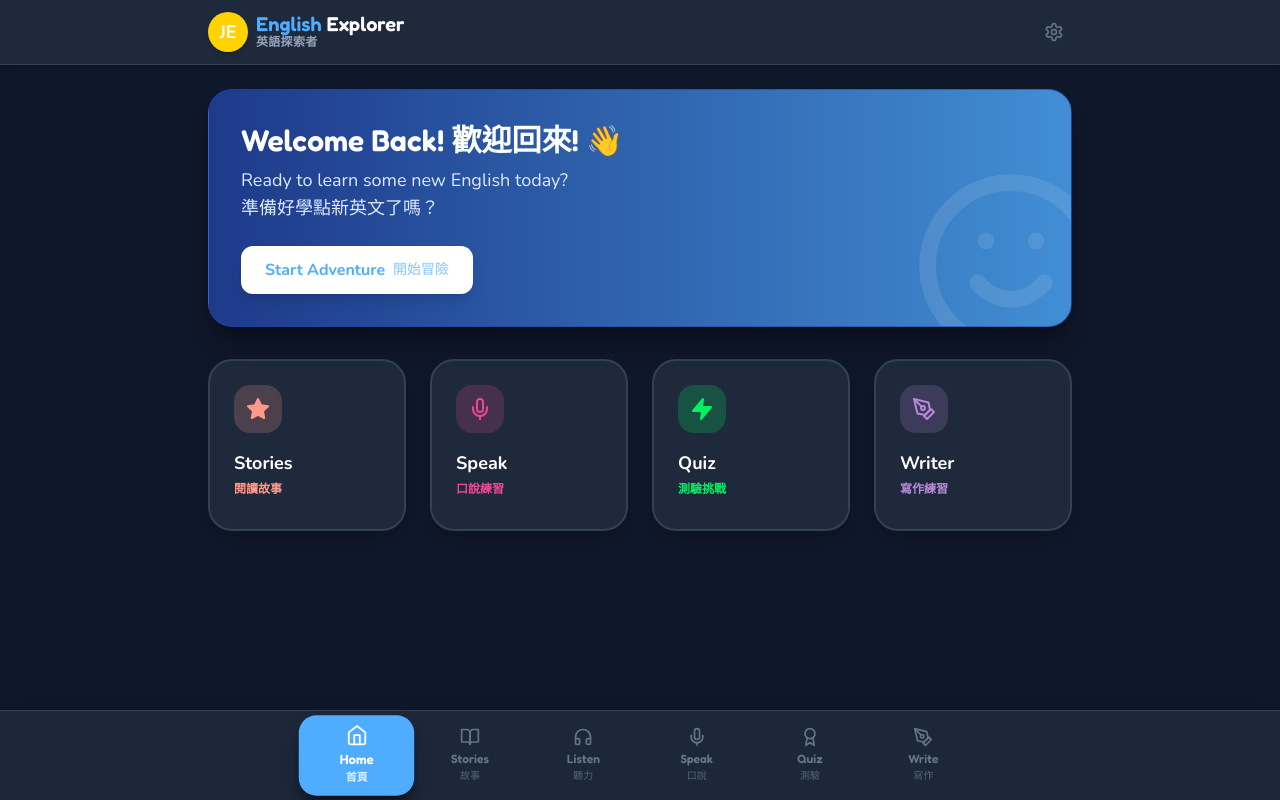
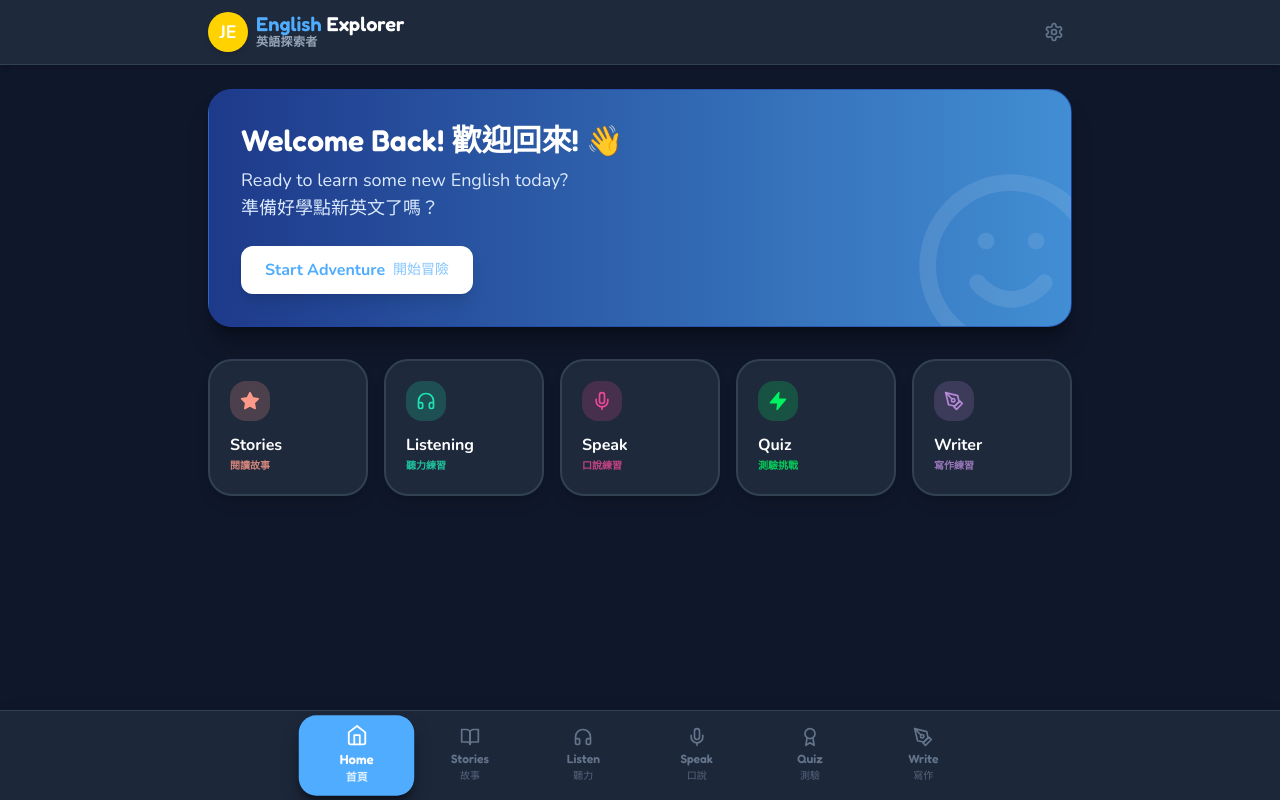
Before and after one commit to MMLL168/junior-english-explorer, a React (Vite) app: page / in a window 1280 px wide. Built offline with nearby package versions, Linux system fonts and the light colour scheme; no server answers.

Commit message:
Add ListeningLab component and update layout

```diff
--- a/App.tsx
+++ b/App.tsx
@@ -4,10 +4,11 @@ import { StoryMode } from './components/StoryMode';
 import { QuizArena } from './components/QuizArena';
 import { WritingLab } from './components/WritingLab';
 import { SpeakingDojo } from './components/SpeakingDojo';
+import { ListeningLab } from './components/ListeningLab';
 import { ApiKeySetup } from './components/ApiKeySetup';
 import { hasValidKey } from './services/geminiService';
 import { AppView } from './types';
-import { Smile, Star, Zap, Mic, PenTool } from 'lucide-react';
+import { Smile, Star, Zap, Mic, PenTool, Headphones } from 'lucide-react';
 
 const Dashboard: React.FC<{ onChangeView: (view: AppView) => void }> = ({ onChangeView }) => (
   <div className="space-y-8 animate-fade-in pb-20">
@@ -28,37 +29,45 @@ const Dashboard: React.FC<{ onChangeView: (view: AppView) => void }> = ({ onChan
         </div>
     </div>
 
-    <div className="grid grid-cols-2 md:grid-cols-4 gap-4 md:gap-6">
-        <button onClick={() => onChangeView(AppView.STORY)} className="bg-slate-800 p-6 rounded-3xl shadow-lg border-2 border-slate-700 hover:border-brand-orange hover:bg-slate-750 group transition-all text-left">
-            <div className="w-12 h-12 bg-brand-orange/20 text-brand-orange rounded-2xl flex items-center justify-center mb-4 group-hover:scale-110 transition-transform">
-                <Star size={24} fill="currentColor" />
+    <div className="grid grid-cols-2 md:grid-cols-3 lg:grid-cols-5 gap-4 md:gap-4">
+        <button onClick={() => onChangeView(AppView.STORY)} className="bg-slate-800 p-5 rounded-3xl shadow-lg border-2 border-slate-700 hover:border-brand-orange hover:bg-slate-750 group transition-all text-left">
+            <div className="w-10 h-10 bg-brand-orange/20 text-brand-orange rounded-2xl flex items-center justify-center mb-3 group-hover:scale-110 transition-transform">
+                <Star size={20} fill="currentColor" />
             </div>
-            <h3 className="text-lg font-bold text-white mb-1">Stories</h3>
-            <h4 className="text-brand-orange font-bold text-xs mb-2">閱讀故事</h4>
+            <h3 className="text-base font-bold text-white mb-0.5">Stories</h3>
+            <h4 className="text-brand-orange font-bold text-[10px] opacity-80">閱讀故事</h4>
         </button>
 
-        <button onClick={() => onChangeView(AppView.SPEAKING)} className="bg-slate-800 p-6 rounded-3xl shadow-lg border-2 border-slate-700 hover:border-pink-500 hover:bg-slate-750 group transition-all text-left">
-            <div className="w-12 h-12 bg-pink-500/20 text-pink-500 rounded-2xl flex items-center justify-center mb-4 group-hover:scale-110 transition-transform">
-                <Mic size={24} />
+        <button onClick={() => onChangeView(AppView.LISTENING)} className="bg-slate-800 p-5 rounded-3xl shadow-lg border-2 border-slate-700 hover:border-brand-teal hover:bg-slate-750 group transition-all text-left">
+            <div className="w-10 h-10 bg-brand-teal/20 text-brand-teal rounded-2xl flex items-center justify-center mb-3 group-hover:scale-110 transition-transform">
+                <Headphones size={20} />
             </div>
-            <h3 className="text-lg font-bold text-white mb-1">Speak</h3>
-            <h4 className="text-pink-500 font-bold text-xs mb-2">口說練習</h4>
+            <h3 className="text-base font-bold text-white mb-0.5">Listening</h3>
+            <h4 className="text-brand-teal font-bold text-[10px] opacity-80">聽力練習</h4>
         </button>
 
-        <button onClick={() => onChangeView(AppView.QUIZ)} className="bg-slate-800 p-6 rounded-3xl shadow-lg border-2 border-slate-700 hover:border-brand-green hover:bg-slate-750 group transition-all text-left">
-            <div className="w-12 h-12 bg-brand-green/20 text-brand-green rounded-2xl flex items-center justify-center mb-4 group-hover:scale-110 transition-transform">
-                <Zap size={24} fill="currentColor" />
+        <button onClick={() => onChangeView(AppView.SPEAKING)} className="bg-slate-800 p-5 rounded-3xl shadow-lg border-2 border-slate-700 hover:border-pink-500 hover:bg-slate-750 group transition-all text-left">
+            <div className="w-10 h-10 bg-pink-500/20 text-pink-500 rounded-2xl flex items-center justify-center mb-3 group-hover:scale-110 transition-transform">
+                <Mic size={20} />
             </div>
-            <h3 className="text-lg font-bold text-white mb-1">Quiz</h3>
-            <h4 className="text-brand-green font-bold text-xs mb-2">測驗挑戰</h4>
+            <h3 className="text-base font-bold text-white mb-0.5">Speak</h3>
+            <h4 className="text-pink-500 font-bold text-[10px] opacity-80">口說練習</h4>
         </button>
 
-        <button onClick={() => onChangeView(AppView.WRITING)} className="bg-slate-800 p-6 rounded-3xl shadow-lg border-2 border-slate-700 hover:border-brand-purple hover:bg-slate-750 group transition-all text-left">
-            <div className="w-12 h-12 bg-brand-purple/20 text-brand-purple rounded-2xl flex items-center justify-center mb-4 group-hover:scale-110 transition-transform">
-                <PenTool size={24} />
+        <button onClick={() => onChangeView(AppView.QUIZ)} className="bg-slate-800 p-5 rounded-3xl shadow-lg border-2 border-slate-700 hover:border-brand-green hover:bg-slate-750 group transition-all text-left">
+            <div className="w-10 h-10 bg-brand-green/20 text-brand-green rounded-2xl flex items-center justify-center mb-3 group-hover:scale-110 transition-transform">
+                <Zap size={20} fill="currentColor" />
             </div>
-            <h3 className="text-lg font-bold text-white mb-1">Writer</h3>
-            <h4 className="text-brand-purple font-bold text-xs mb-2">寫作練習</h4>
+            <h3 className="text-base font-bold text-white mb-0.5">Quiz</h3>
+            <h4 className="text-brand-green font-bold text-[10px] opacity-80">測驗挑戰</h4>
+        </button>
+
+        <button onClick={() => onChangeView(AppView.WRITING)} className="bg-slate-800 p-5 rounded-3xl shadow-lg border-2 border-slate-700 hover:border-brand-purple hover:bg-slate-750 group transition-all text-left">
+            <div className="w-10 h-10 bg-brand-purple/20 text-brand-purple rounded-2xl flex items-center justify-center mb-3 group-hover:scale-110 transition-transform">
+                <PenTool size={20} />
+            </div>
+            <h3 className="text-base font-bold text-white mb-0.5">Writer</h3>
+            <h4 className="text-brand-purple font-bold text-[10px] opacity-80">寫作練習</h4>
         </button>
     </div>
   </div>
@@ -88,6 +97,8 @@ const App: React.FC = () => {
         return <WritingLab />;
       case AppView.SPEAKING:
         return <SpeakingDojo />;
+      case AppView.LISTENING:
+        return <ListeningLab />;
       default:
         return <Dashboard onChangeView={setCurrentView} />;
     }
```
